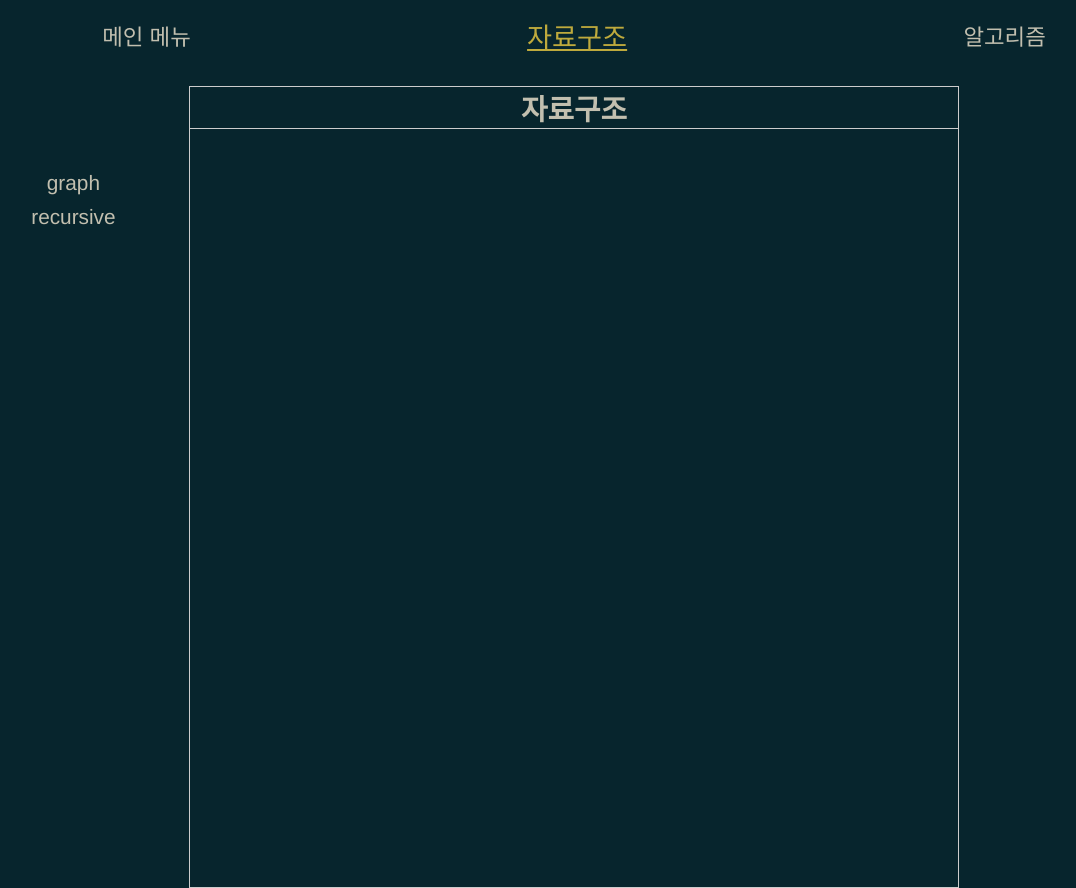
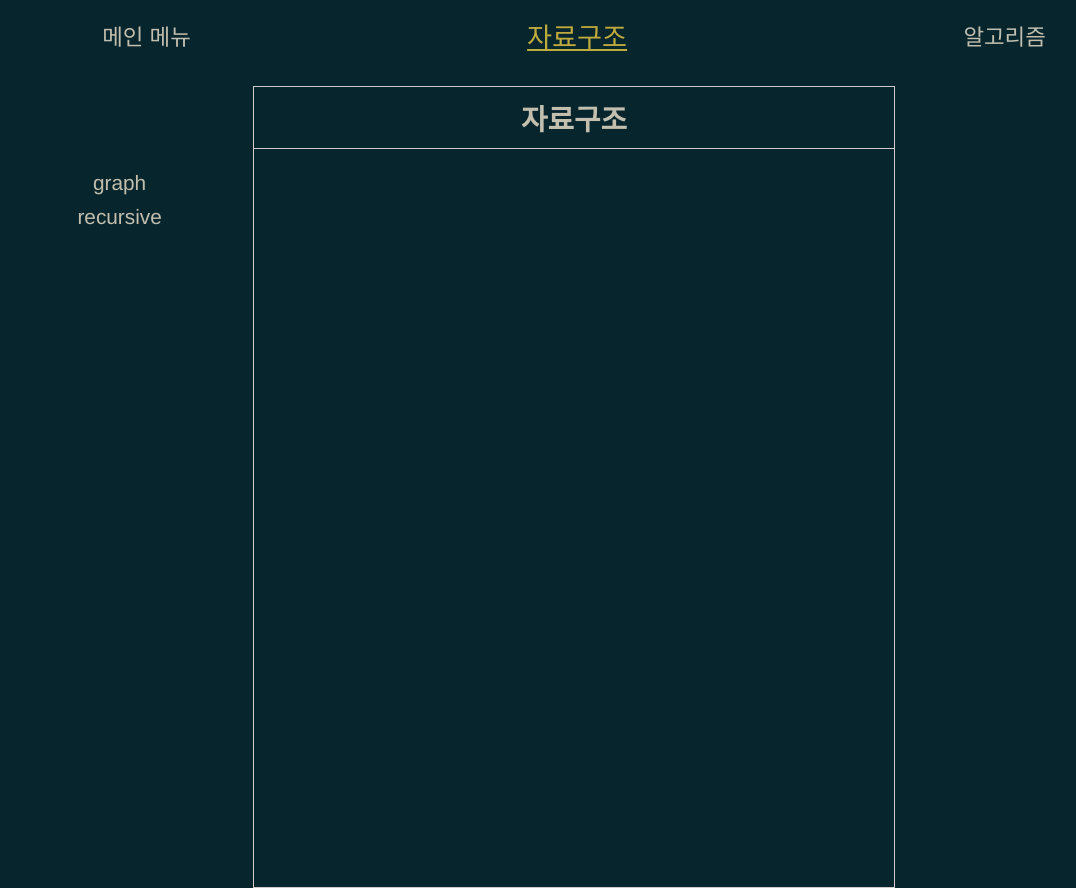
Before and after one commit to KimYoungJae0125/Computer-Science, a Vue app: page /#/menu/data-structure/main in a window 1280 px wide. Shown: the whole page, without its empty margins (66-1142 px from the left). Built offline with nearby package versions, Linux system fonts and the light colour scheme.

Commit message:
Modify css

```diff
--- a/src/components/TitleComponent.vue
+++ b/src/components/TitleComponent.vue
@@ -16,5 +16,8 @@ export default {
 h1 {
     font-size: 1.8rem;
     border-bottom: 1px solid #ccc;
+    padding-top: 10px;
+    padding-bottom: 10px;
+
 }
 </style>
--- a/src/components/algorithm/DfsComponent.vue
+++ b/src/components/algorithm/DfsComponent.vue
@@ -37,5 +37,6 @@ div {
   display: flex;
   flex-direction: column;
   align-items: center;
+  padding-top: 20px;
 }
 </style>
--- a/src/layouts/MainLayout.vue
+++ b/src/layouts/MainLayout.vue
@@ -43,7 +43,7 @@ export default {
 }
 
 ::v-deep #wrapper {
-  width: 60vw;
+  width: 50vw;
   min-height: 100vh;
   // width: 100%;
   flex-direction: column;
@@ -58,16 +58,16 @@ h3 {
 }
 ::v-deep .menu-ul {
   position: fixed;
-  left: 3vw;
-  width: 15vw;
+  left: 7vw;
+  min-width: 15vw;
   list-style-type: none;
-  background-color: var(--secondary-background-color);
+  // background-color: var(--secondary-background-color);
   // min-height: 100vh;
 
   margin-top: 10vh;
   > li {
     padding: 5px;
-    width: 100%;
+    min-width: 10vw;
     // margin-top: 10vh;
     font-size: 1.3rem;
   }
@@ -78,10 +78,6 @@ h3 {
   #main {
     padding-top: unset;
   }
-  ::v-deep .menu-ul {
-    // display: none;
-  }
-
   ::v-deep #wrapper {
     width: 100vw;
   }
```
